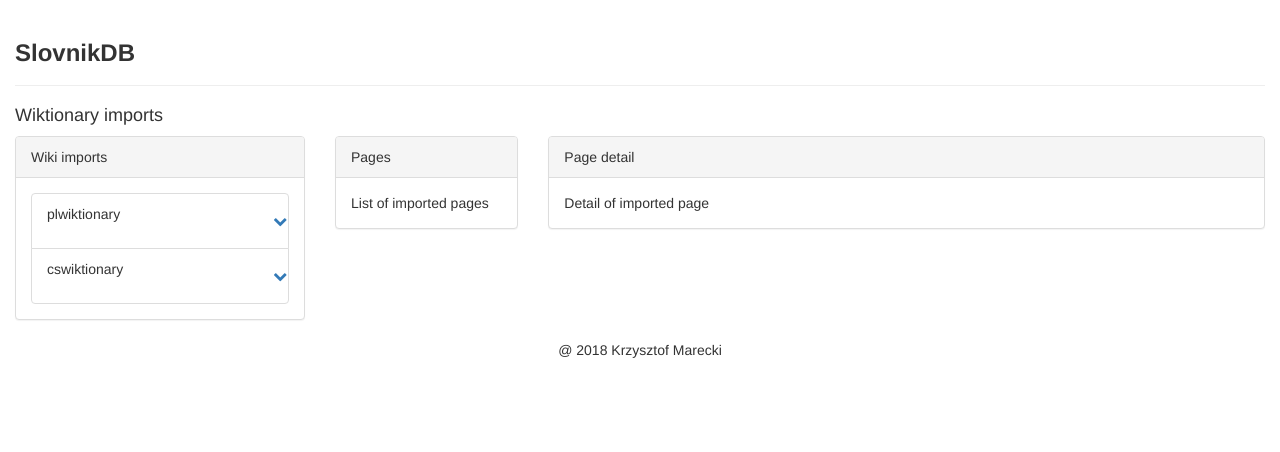
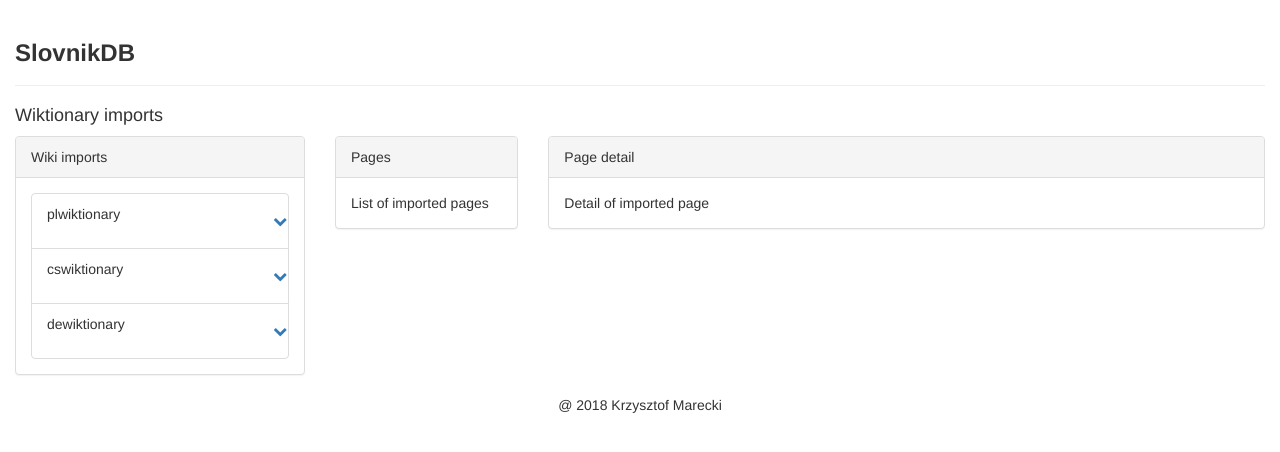
Before and after one commit to kmarecki/slovnikdb, a React app in the folder slovinkdb-admin/: page / in a window 1280 px wide. Shown: the top 452 px of the page. Built offline with nearby package versions, Linux system fonts and the light colour scheme.

Commit message:
Ensure that only one import item can be expanded

```diff
--- a/slovinkdb-admin/src/components/imports/imports-list/importItem.tsx
+++ b/slovinkdb-admin/src/components/imports/imports-list/importItem.tsx
@@ -4,37 +4,33 @@ import { LanguagesList } from 'components/imports/imports-list/languagesList';
 
 export interface ImportItemProps {
     name: string;
+    expanded: boolean;
+
+    onCollapsed?: Function;
+    onExpanded?: Function;
 }
 
-export interface ImportItemState {
-    expanded: boolean;
-
-}
-
-export class ImportItem extends React.Component<ImportItemProps, ImportItemState> {
+export class ImportItem extends React.Component<ImportItemProps, any> {
 
     constructor(props: any) {
         super(props);
-
-        this.state = {
-            expanded: false
-        }
     }
 
     collapse(e: MouseEvent<HTMLAnchorElement>) {
         e.preventDefault();
 
-        this.setState({
-            expanded: false
-        });
+        if (this.props.onCollapsed) {
+            this.props.onCollapsed();
+        }
     }
 
     expand(e: MouseEvent<HTMLAnchorElement>) {
         e.preventDefault();
 
-        this.setState({
-            expanded: true
-        });
+        if (this.props.onExpanded) {
+            this.props.onExpanded();
+        }
+
     }
 
     public render() {
@@ -47,7 +43,7 @@ export class ImportItem extends React.Component<ImportItemProps, ImportItemState
                 </div>
                 <div className="col-md-2 pull-right">
                     {
-                        !this.state.expanded
+                        !this.props.expanded
                             ? <a className="btn" href="#"
                                 onClick={e => this.expand(e)}>
                                 <i className="fa fa-chevron-down" aria-hidden="true"></i>
@@ -59,7 +55,7 @@ export class ImportItem extends React.Component<ImportItemProps, ImportItemState
                     }
                 </div>
             </div>
-            { this.state.expanded
+            { this.props.expanded
                 ? <LanguagesList importName={this.props.name}/>
                 : null
             }
--- a/slovinkdb-admin/src/components/imports/imports-list/importsList.tsx
+++ b/slovinkdb-admin/src/components/imports/imports-list/importsList.tsx
@@ -4,7 +4,7 @@ import { ImportItem } from 'components/imports/imports-list/importItem';
 
 
 interface ImportsListState {
-    names: string[];
+    imports: { name: string, expanded: boolean }[];
 }
 
 export class ImportsList extends React.Component<any, ImportsListState> {
@@ -12,8 +12,36 @@ export class ImportsList extends React.Component<any, ImportsListState> {
     constructor(props: any) {
         super(props);
         this.state = {
-            names: [ 'plwiktionary', 'cswiktionary']
+            imports: [
+                {
+                    name: 'plwiktionary',
+                    expanded: false
+                },
+                {
+                    name: 'cswiktionary',
+                    expanded: false
+                },
+                {
+                    name: 'dewiktionary',
+                    expanded: false
+                }]
         };
+    }
+
+    collapse(name: string) {
+        this.state.imports.forEach(item => {
+            if (item.name == name) {
+                item.expanded = false;
+            }
+        });
+        this.setState(this.state);
+    }
+
+    expand(name: string) {
+        this.state.imports.forEach(item => {
+            item.expanded = item.name == name;
+        });
+        this.setState(this.state);
     }
 
     public render() {
@@ -23,8 +51,14 @@ export class ImportsList extends React.Component<any, ImportsListState> {
                 <div className="panel-heading">Wiki imports</div>
                 <div className="panel-body">
                     <ul className="list-group">
-                        {this.state.names.map(name => {
-                            return <li className="list-group-item" key={name}><ImportItem name={name}/></li>;
+                        {this.state.imports.map(item => {
+                            return <li className="list-group-item" key={item.name}>
+                                <ImportItem
+                                    name={item.name}
+                                    expanded={item.expanded}
+                                    onCollapsed={() => this.collapse(item.name)}
+                                    onExpanded={() => this.expand(item.name)} />
+                            </li>;
                         })}
                     </ul>
                 </div>
```
